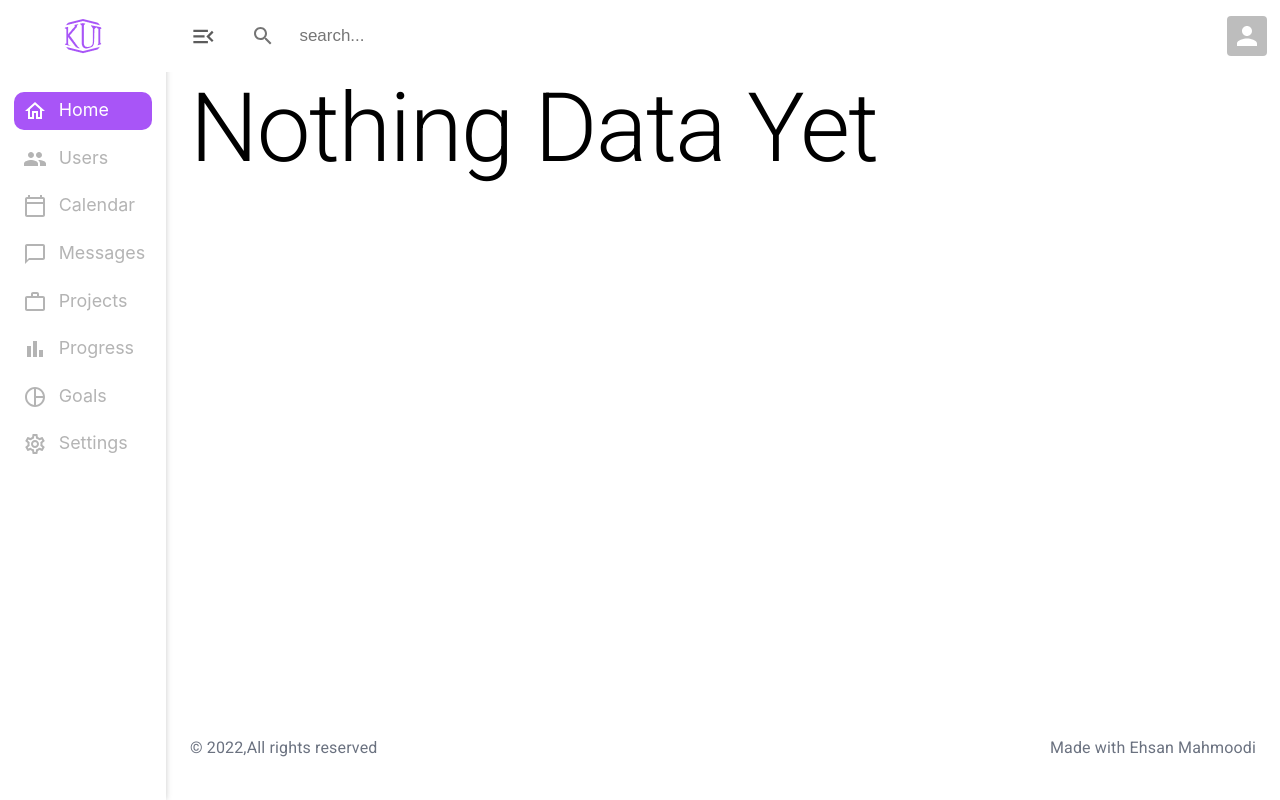
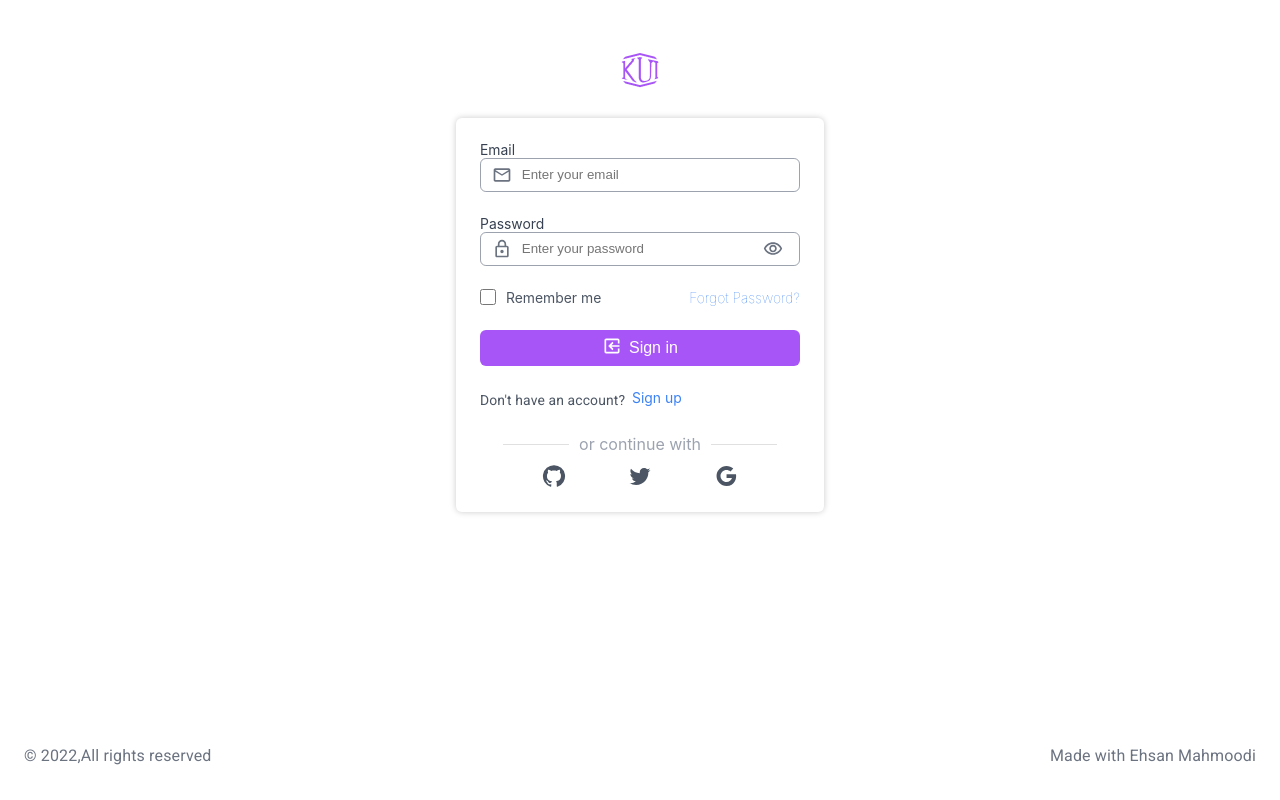
Before and after one commit to ehsanMahmoodi/admin-dashboard, a React (Create React App) app: page /login-user in a window 1280 px wide. Built offline with nearby package versions, Linux system fonts and the light colour scheme.

Commit message:
create login page

```diff
--- a/src/app/App.jsx
+++ b/src/app/App.jsx
@@ -8,6 +8,7 @@ import UserListPage from "../pages/UserListPage/UserListPage";
 import EditProfilePage from "../pages/EditProfilePage/EditProfilePage";
 import Page404 from "../pages/Page404/Page404";
 import RegisterPage from "../pages/RegisterPage/RegisterPage";
+import LoginPage from "../pages/LoginPage/LoginPage";
 
 const App = () => {
     return (<Routes>
@@ -15,6 +16,7 @@ const App = () => {
         <Route path={'/users'} element={<Layout><UserListPage/></Layout>}/>
         <Route path={'/user/edit'} element={<Layout><EditProfilePage/></Layout>}/>
         <Route path={'/register-user'} element={<RegisterPage/>}/>
+        <Route path={'/login-user'} element={<LoginPage/>}/>
         <Route path={'*'} element={<Layout><Page404/></Layout>}/>
     </Routes>)
 }
--- /dev/null
+++ b/src/pages/LoginPage/Components/LoginCard.jsx
@@ -0,0 +1,94 @@
+import {Box, Divider, Typography} from "@mui/material";
+import {useForm} from "react-hook-form";
+import {Link, useNavigate} from "react-router-dom";
+import {
+    ExitToApp, GitHub, Google, LockOutlined, MailOutline, Twitter, VisibilityOff, VisibilityOutlined
+} from "@mui/icons-material";
+import {useContext, useRef} from "react";
+import {PublicContext} from "../../../context/context";
+import {useStyle} from "./LoginCard.style";
+
+const LoginCard = () => {
+    // get css style
+    const classes = useStyle()
+    // get state from context
+    const {visiablePass, setVisiablePass} = useContext(PublicContext)
+    // handel to form validation
+    const {register, handleSubmit, watch, formState: {errors}} = useForm({
+        defaultValues: {
+            userEmail: '', userPassword: ''
+        }
+    });
+    const navigate = useNavigate()
+    const onSubmit = data => {
+        navigate('/', {
+            state: data
+        })
+    };
+    // console.log(watch());
+    // console.log(errors);
+    // handel to see input password
+    const inputPassRef = useRef(null)
+    const {ref, ...rest} = register('userPassword');
+    const showPass = () => {
+        setVisiablePass(!visiablePass)
+        if (visiablePass) {
+            inputPassRef.current.type = 'password'
+        } else {
+            inputPassRef.current.type = 'text'
+        }
+    }
+    return (<Box component={'form'} className={classes.loginUserForm} onSubmit={handleSubmit(onSubmit)}>
+        <Box className={classes.loginUserFormItem}>
+            <label htmlFor="userMail">Email</label>
+            <Box className={classes.inputForms}>
+                <input {...register('userEmail', {required: 'This is required *', spellcheck: false})}
+                       type={'email'} placeholder={"Enter your email"}/>
+                <MailOutline/>
+            </Box>
+            <Typography className={classes.errorMsg}>{errors.userEmail?.message}</Typography>
+        </Box>
+        <Box className={classes.loginUserFormItem}>
+            <label htmlFor="userMail">Password</label>
+            <Box className={classes.inputForms}>
+                {(visiablePass) ? <VisibilityOff onClick={showPass}/> : <VisibilityOutlined onClick={showPass}/>}
+
+                <input {...register('userPassword', {
+                    required: 'This is required *', minLength: {value: 8, message: "Min length is 8"}
+                })} ref={(e) => {
+                    ref(e)
+                    inputPassRef.current = e
+                }} type="password" placeholder={"Enter your password"}/>
+                <LockOutlined/>
+            </Box>
+            <Typography className={classes.errorMsg}>{errors.userPassword?.message}</Typography>
+        </Box>
+        <Box className={classes.loginUserFormItem}>
+            <Box className={classes.passwordIssues}>
+                <Box className={classes.inputCheckbox}>
+                    <input id={'rememberMe'} type="checkbox"/>
+                    <label htmlFor="rememberMe">Remember me</label>
+                </Box>
+                <Link to={'/'}>Forgot Password?</Link>
+            </Box>
+        </Box>
+        <Box className={classes.loginUserFormItem}>
+            <button type={'submit'} className={classes.signinBtn}> Sign in
+                <ExitToApp/>
+            </button>
+        </Box>
+        <Box className={classes.loginUserFormItem}>
+            <Box className={classes.loginIssues}>
+                <Typography>Don't have an account?</Typography>
+                <Link to={'/register-user'}>Sign up</Link>
+            </Box>
+        </Box>
+        <Divider className={classes.divider}>or continue with</Divider>
+        <Box className={classes.quickLogin}>
+            <GitHub/>
+            <Twitter/>
+            <Google/>
+        </Box>
+    </Box>)
+}
+export default LoginCard
--- /dev/null
+++ b/src/pages/LoginPage/Components/LoginCard.style.js
@@ -0,0 +1,78 @@
+import {makeStyles} from "@mui/styles";
+
+export const useStyle = makeStyles({
+    loginUserForm: {
+        maxWidth: '23rem',
+        maxHeight: '29.75rem',
+        width: '100%',
+        height: 'auto',
+        background: '#fff',
+        padding: '1.5rem',
+        margin: "0 auto",
+        boxShadow: "0 0 6px #cbcbcb",
+        borderRadius: '0.37rem'
+    }, loginUserFormItem: {
+        display: 'flex', flexDirection: 'column', marginBottom: '1.5rem', "& label": {
+            color: '#374151', fontSize: '0.87rem'
+        }
+    }, inputForms: {
+        borderRadius: '0.37rem',
+        border: '1px solid #9CA3AF',
+        display: 'flex',
+        flexDirection: 'row-reverse',
+        padding: '0.37rem',
+        "& input": {
+            border: 'none', outline: 'none', width: '100%'
+        },
+        "& svg": {
+            margin: '0 0.62rem 0 0.31rem', width: '1.25rem', height: '1.25rem', color: '#6B7280'
+        }
+    }, passwordIssues: {
+        display: 'flex', justifyContent: 'space-between', "& > a": {
+            fontSize: "0.87rem", color: "#3B82F6", fontWeight: "100 !important"
+        }
+    }, inputCheckbox: {
+        display: 'flex', alignItems: 'center', '& label': {
+            marginLeft: '0.62rem', fontSize: '0.87rem', color: "#4B5563"
+        }, '& input': {
+            accentColor: "#A855F7", width: '1rem', height: '1rem', marginTop: '-0.12rem'
+        }
+    }, signinBtn: {
+        backgroundColor: '#A855F7',
+        maxWidth: '20rem',
+        width: '100%',
+        height: '2.25rem',
+        borderRadius: '0.37rem',
+        cursor: 'pointer',
+        display: "flex",
+        justifyContent: "center",
+        alignItems: "center",
+        flexDirection: "row-reverse",
+        fontSize: '1rem',
+        color: '#fff',
+        border: 'none',
+        outline: 'none',
+        "& svg": {
+            color: '#fff',
+            marginRight: "0.43rem",
+            transform: "rotateZ(180deg)",
+            width: '1.25rem',
+            height: '1.25rem',
+            marginTop: '-0.18rem'
+        }
+    }, loginIssues: {
+        display: 'flex', '& p': {
+            marginRight: "0.43rem", color: '#4B5563', fontSize: "0.87rem"
+        }, "& a": {
+            color: '#3B82F6', fontSize: "0.87rem",
+        }
+    }, divider: {
+        margin: '0 auto 0 !important', maxWidth: "17.18rem", width: '100%', color: '#9CA3AF', fontSize: '1rem',
+    }, quickLogin: {
+        display: "flex", justifyContent: "space-evenly", alignItems: "center", marginTop: "0.62rem", '& svg': {
+            color: "#4B5563", cursor: 'pointer'
+        }
+    }, errorMsg: {
+        color: 'red', fontSize: '14px !important'
+    }
+})
--- /dev/null
+++ b/src/pages/LoginPage/LoginPage.jsx
@@ -0,0 +1,22 @@
+import {Avatar, Container, Grid} from "@mui/material";
+import {useStyle} from "./LoginPage.style";
+import siteLogo from '../../assets/img/sitelogo.png'
+import LoginCard from "./Components/LoginCard";
+import Footer from "../../Common/Footer/Footer";
+
+const LoginPage = () => {
+    // get css style
+    const classes = useStyle()
+    return (<>
+        <Container maxWidth={'false'} className={classes.loginSection}>
+            <Grid container>
+                <Grid item xs={12} sx={{paddingTop: '3.12rem'}}>
+                    <Avatar src={siteLogo} className={classes.siteLogo}/>
+                    <LoginCard/>
+                </Grid>
+            </Grid>
+        </Container>
+        <Footer/>
+    </>)
+}
+export default LoginPage
--- /dev/null
+++ b/src/pages/LoginPage/LoginPage.style.js
@@ -0,0 +1,9 @@
+import {makeStyles} from "@mui/styles";
+
+export const useStyle = makeStyles({
+    loginSection: {
+        minHeight: "90vh", display: "flex", justifyContent: "center", alignItems: "center"
+    }, siteLogo: {
+        margin: "0 auto", marginBottom: "1.75rem", width: "3.87rem", height: "3.87rem"
+    }
+})
```
